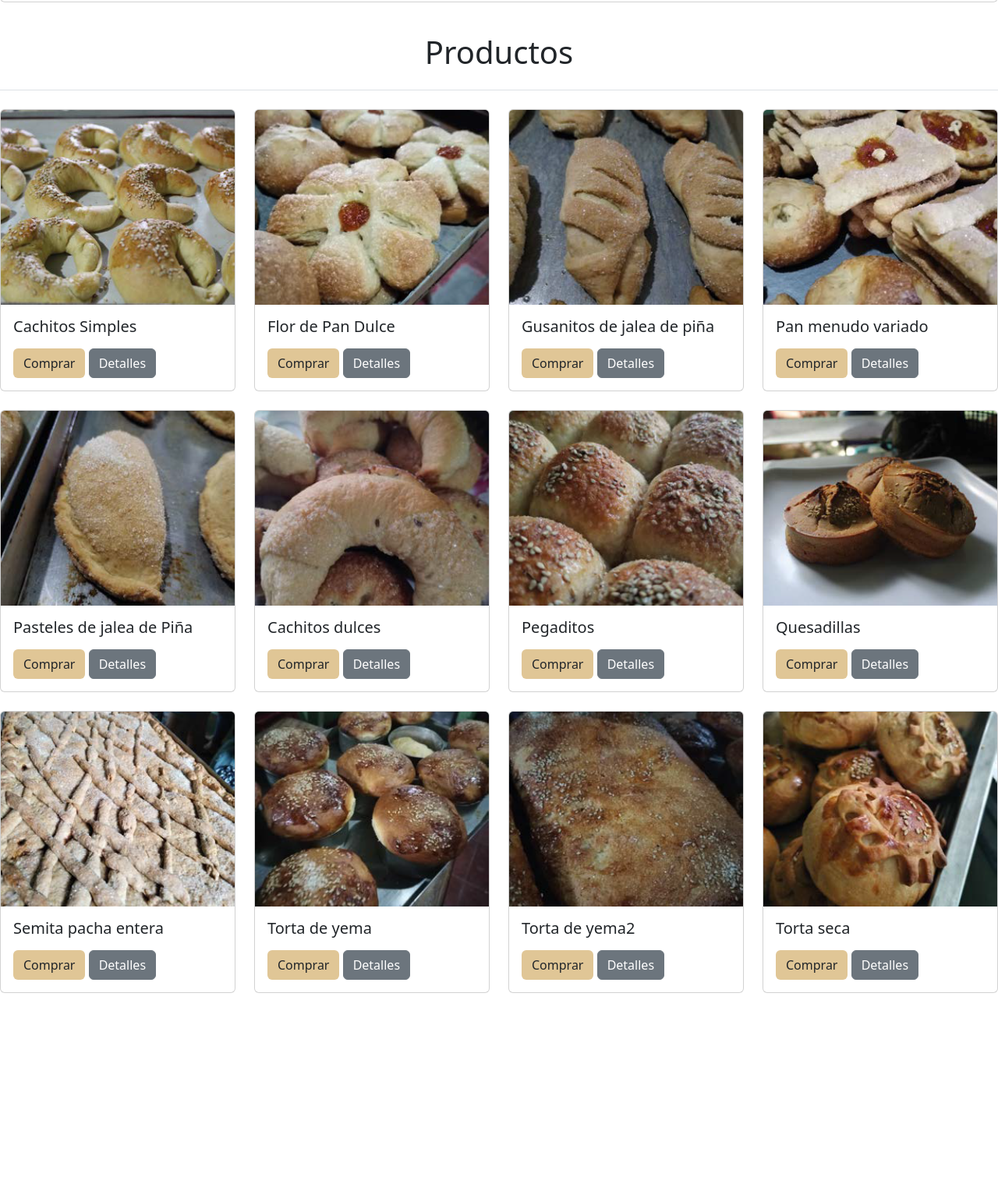
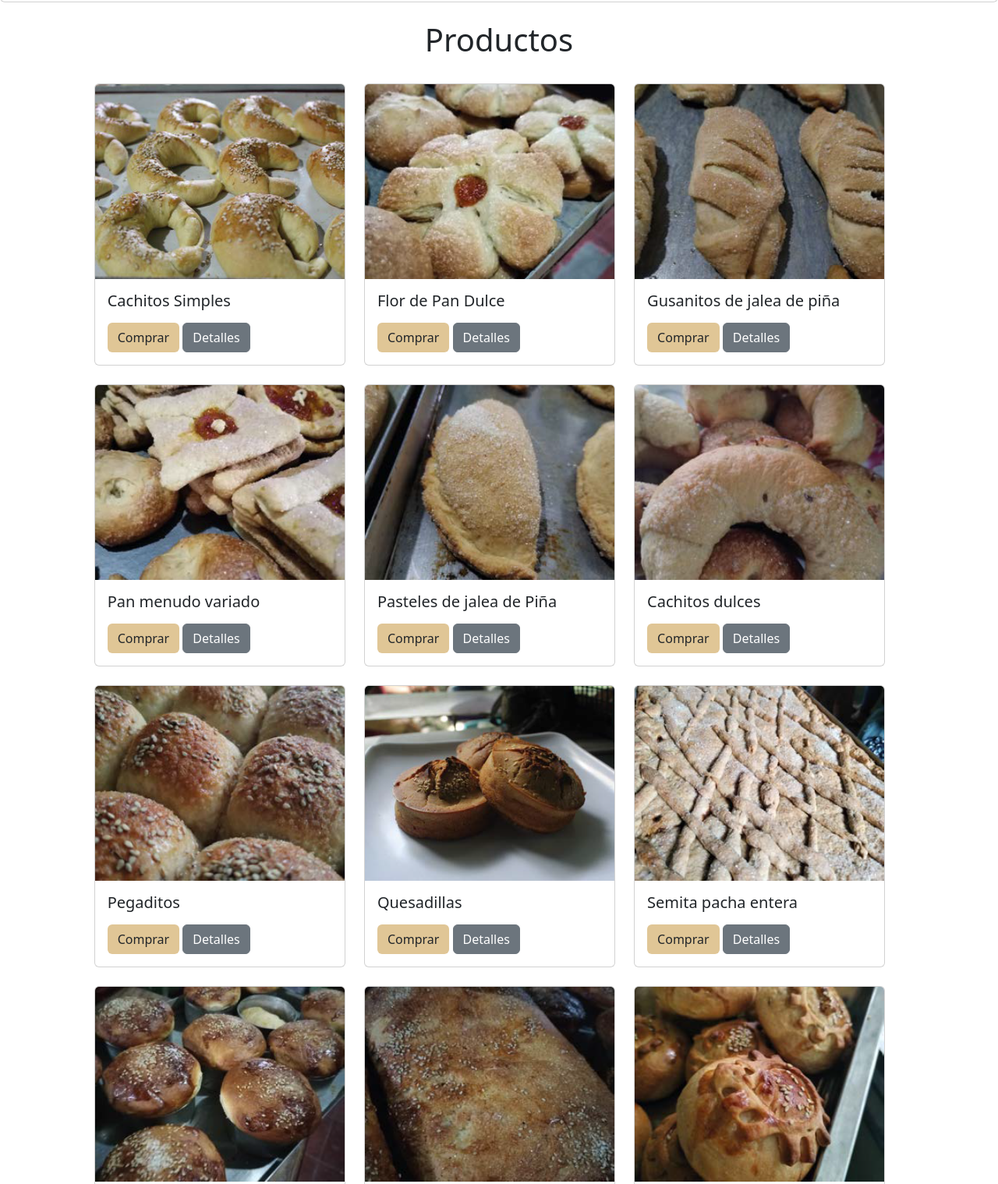
Before and after one commit to Revoo91/panaderiItzel, a plain HTML site: page ItzelPanaderia/index.html in a window 1280 px wide. Shown: the part 851-2370 px from the top of the page at 78% size. Before the commit the page ends 2149 px from the top, so only its background shows below. Drawn offline with nearby package versions, Linux system fonts and the light colour scheme.

Commit message:
Add files via upload

```diff
--- a/ItzelPanaderia/assets/css/style.css
+++ b/ItzelPanaderia/assets/css/style.css
@@ -15,3 +15,8 @@
 .bottonn{
     background-color: rgb(224, 198, 150);
 }
+.pancarta{
+  background-size: cover;
+    background-position: center;
+
+}
--- a/ItzelPanaderia/index.html
+++ b/ItzelPanaderia/index.html
@@ -9,7 +9,7 @@
     <title>Document</title>
 </head>
 <body>
-    <header>
+    <header class="">
         <nav class="navbar navbar-expand-lg">
           <div class="container">
             <a class="navbar-brand " href="#">
@@ -38,9 +38,9 @@
             </div>
           </div>
         </nav>
-        <div class="card mb-3">
+        <div class="card  ">
             <div class="overflow-hidden">
-                <img src="/assets/img/3fondo.png" class="card-img-top" alt="...">
+                <img src="/assets/img/3fondo.png" class="card-img-top pancarta" alt="...">
             </div>
             <div class="card-body">
               <h5 class="card-title">Historia de la panadería</h5>
@@ -51,12 +51,13 @@
       </header>
 
       <main class="">
-        <section class="">
-            <h2 class="text-center py-4 fs-1 border-bottom mb-4">Productos</h2>
-        <div class="row">
-            <div class="col-12 col-lg-3 col-sm-6 mb-4">
+        <section class="row justify-content-center">
+            <h2 class="text-center py-4 fs-1 ">Productos</h2>
+            <div class="col-md-10 row  ">
+                <div class="  row">
+                    <div class="col-12 col-lg-4 col-sm-6 mb-4">
                         <div class="card">
-                    <img src="/assets/img/Cachitos simples.png" class="card-img-top box-img" alt="iphone">
+                            <img src="/assets/img/Cachitos simples.png" class="card-img-top box-img" alt="">
                             <div class="card-body">
                                 <h5 class="card-title">Cachitos Simples</h5>
                                 <p class="card-text"></p>
@@ -68,9 +69,9 @@
                         </div>
                     </div>
 
-            <div class="col-12 col-lg-3 col-sm-6 mb-4">
+                    <div class="col-12 col-lg-4 col-sm-6 mb-4">
                         <div class="card">
-                    <img src="/assets/img/Flores de pan dulce.png" class="card-img-top box-img" alt="iphone">
+                            <img src="/assets/img/Flores de pan dulce.png" class="card-img-top box-img" alt="">
                             <div class="card-body">
                                 <h5 class="card-title">Flor de Pan Dulce</h5>
                                 <p class="card-text"></p>
@@ -80,9 +81,9 @@
                         </div>
                     </div>
 
-            <div class="col-12 col-lg-3 col-sm-6 mb-4">
+                    <div class="col-12 col-lg-4 col-sm-6 mb-4">
                         <div class="card">
-                    <img src="/assets/img/Gusanitos de jalea de piña.png" class="card-img-top box-img" alt="iphone">
+                            <img src="/assets/img/Gusanitos de jalea de piña.png" class="card-img-top box-img" alt="">
                             <div class="card-body">
                                 <h5 class="card-title">Gusanitos de jalea de piña</h5>
                                 <p class="card-text"></p>
@@ -93,9 +94,9 @@
                     </div>
 
 
-            <div class="col-12 col-lg-3 col-sm-6 mb-4">
+                    <div class="col-12 col-lg-4 col-sm-6 mb-4">
                         <div class="card">
-                    <img src="/assets/img/Pan menudo variado.png" class="card-img-top box-img" alt="iphone">
+                            <img src="/assets/img/Pan menudo variado.png" class="card-img-top box-img" alt="">
                             <div class="card-body">
                                 <h5 class="card-title">Pan menudo variado</h5>
                                 <p class="card-text"></p>
@@ -106,9 +107,9 @@
                     </div>
 
 
-            <div class="col-12 col-lg-3 col-sm-6 mb-4">
+                    <div class="col-12 col-lg-4 col-sm-6 mb-4">
                         <div class="card">
-                    <img src="/assets/img/Pasteles de jalea de Piña.png" class="card-img-top box-img" alt="iphone">
+                            <img src="/assets/img/Pasteles de jalea de Piña.png" class="card-img-top box-img" alt="">
                             <div class="card-body">
                                 <h5 class="card-title">Pasteles de jalea de Piña</h5>
                                 <p class="card-text"></p>
@@ -118,9 +119,9 @@
                         </div>
                     </div>
 
-            <div class="col-12 col-lg-3 col-sm-6 mb-4">
+                    <div class="col-12 col-lg-4 col-sm-6 mb-4">
                         <div class="card">
-                    <img src="/assets/img/Cachitos dulces.png" class="card-img-top box-img" alt="iphone">
+                            <img src="/assets/img/Cachitos dulces.png" class="card-img-top box-img" alt="">
                             <div class="card-body">
                                 <h5 class="card-title">Cachitos dulces</h5>
                                 <p class="card-text"></p>
@@ -130,9 +131,9 @@
                         </div>
                     </div>
 
-            <div class="col-12 col-lg-3 col-sm-6 mb-4">
+                    <div class="col-12 col-lg-4 col-sm-6 mb-4">
                         <div class="card">
-                    <img src="/assets/img/Pegaditos.png" class="card-img-top box-img" alt="iphone">
+                            <img src="/assets/img/Pegaditos.png" class="card-img-top box-img" alt="">
                             <div class="card-body">
                                 <h5 class="card-title">Pegaditos</h5>
                                 <p class="card-text"></p>
@@ -142,9 +143,9 @@
                         </div>
                     </div>
 
-            <div class="col-12 col-lg-3 col-sm-6 mb-4">
+                    <div class="col-12 col-lg-4 col-sm-6 mb-4">
                         <div class="card">
-                    <img src="/assets/img/Quesadillas.png" class="card-img-top box-img" alt="iphone">
+                            <img src="/assets/img/Quesadillas.png" class="card-img-top box-img" alt="">
                             <div class="card-body">
                                 <h5 class="card-title">Quesadillas</h5>
                                 <p class="card-text"></p>
@@ -154,9 +155,9 @@
                         </div>
                     </div>
 
-            <div class="col-12 col-lg-3 col-sm-6 mb-4">
+                    <div class="col-12 col-lg-4 col-sm-6 mb-4">
                         <div class="card">
-                    <img src="/assets/img/Semita pacha entera.png" class="card-img-top box-img" alt="iphone">
+                            <img src="/assets/img/Semita pacha entera.png" class="card-img-top box-img" alt="">
                             <div class="card-body">
                                 <h5 class="card-title">Semita pacha entera</h5>
                                 <p class="card-text"></p>
@@ -165,9 +166,9 @@
                             </div>
                         </div>
                     </div>
-            <div class="col-12 col-lg-3 col-sm-6 mb-4">
+                    <div class="col-12 col-lg-4 col-sm-6 mb-4">
                         <div class="card">
-                    <img src="/assets/img/Torta de yema1.png" class="card-img-top box-img" alt="iphone">
+                            <img src="/assets/img/Torta de yema1.png" class="card-img-top box-img" alt="">
                             <div class="card-body">
                                 <h5 class="card-title">Torta de yema</h5>
                                 <p class="card-text"></p>
@@ -177,9 +178,9 @@
                         </div>
                     </div>
 
-            <div class="col-12 col-lg-3 col-sm-6 mb-4">
+                    <div class="col-12 col-lg-4 col-sm-6 mb-4">
                         <div class="card">
-                    <img src="/assets/img/Torta de yema2.png" class="card-img-top box-img" alt="iphone">
+                            <img src="/assets/img/Torta de yema2.png" class="card-img-top box-img" alt="">
                             <div class="card-body">
                                 <h5 class="card-title">Torta de yema2</h5>
                                 <p class="card-text"></p>
@@ -189,9 +190,9 @@
                         </div>
                     </div>
 
-            <div class="col-12 col-lg-3 col-sm-6 mb-4">
+                    <div class="col-12 col-lg-4 col-sm-6 mb-4">
                         <div class="card">
-                    <img src="/assets/img/Torta seca.png" class="card-img-top box-img" alt="iphone">
+                            <img src="/assets/img/Torta seca.png" class="card-img-top box-img" alt="">
                             <div class="card-body">
                                 <h5 class="card-title">Torta seca</h5>
                                 <p class="card-text"></p>
@@ -204,6 +205,9 @@
 
                 </div>
 
+            </div>
+
+
         </section>
       </main>
 
```
Lines whose indentation alone changed are shown as unchanged.
